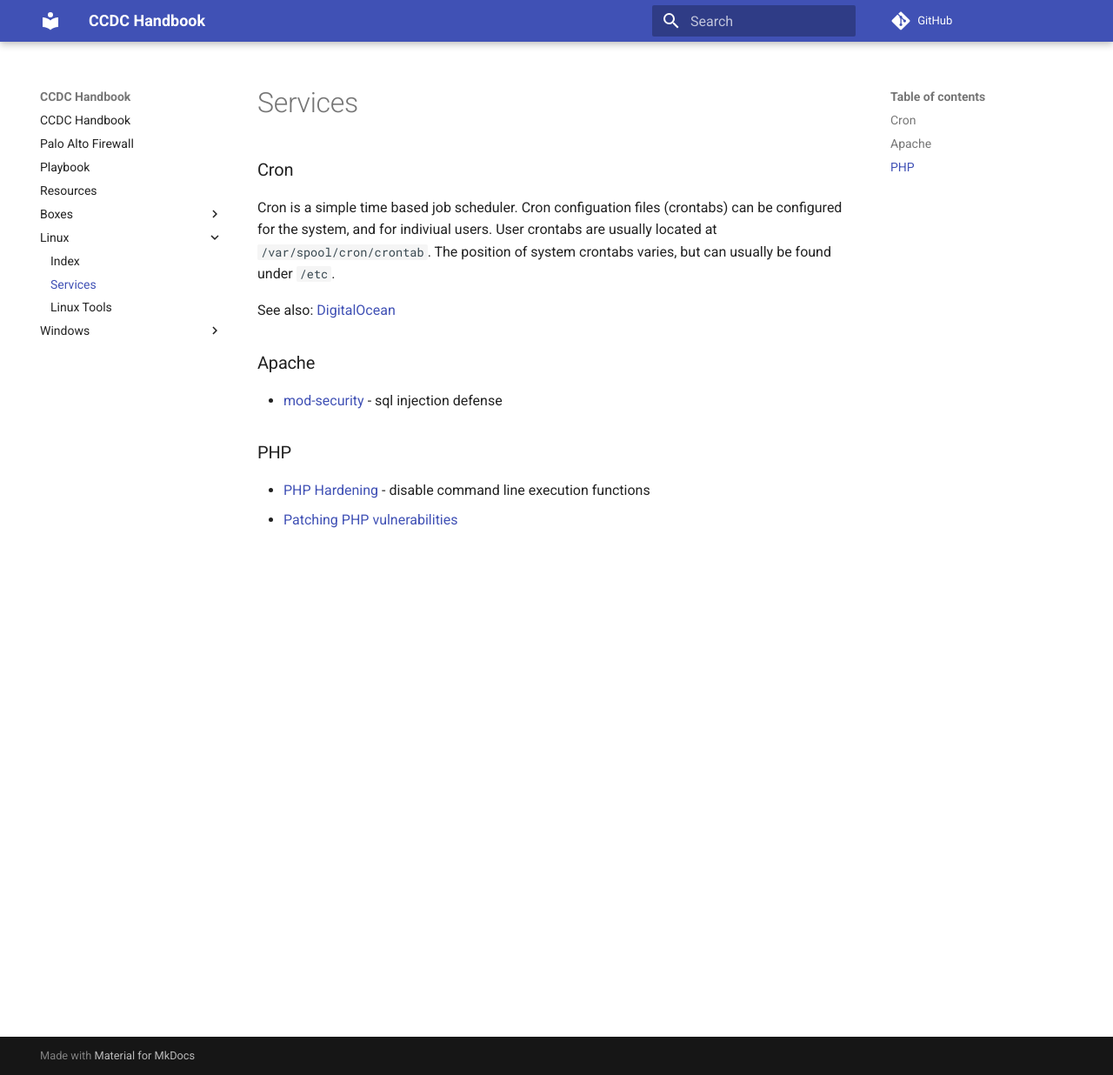
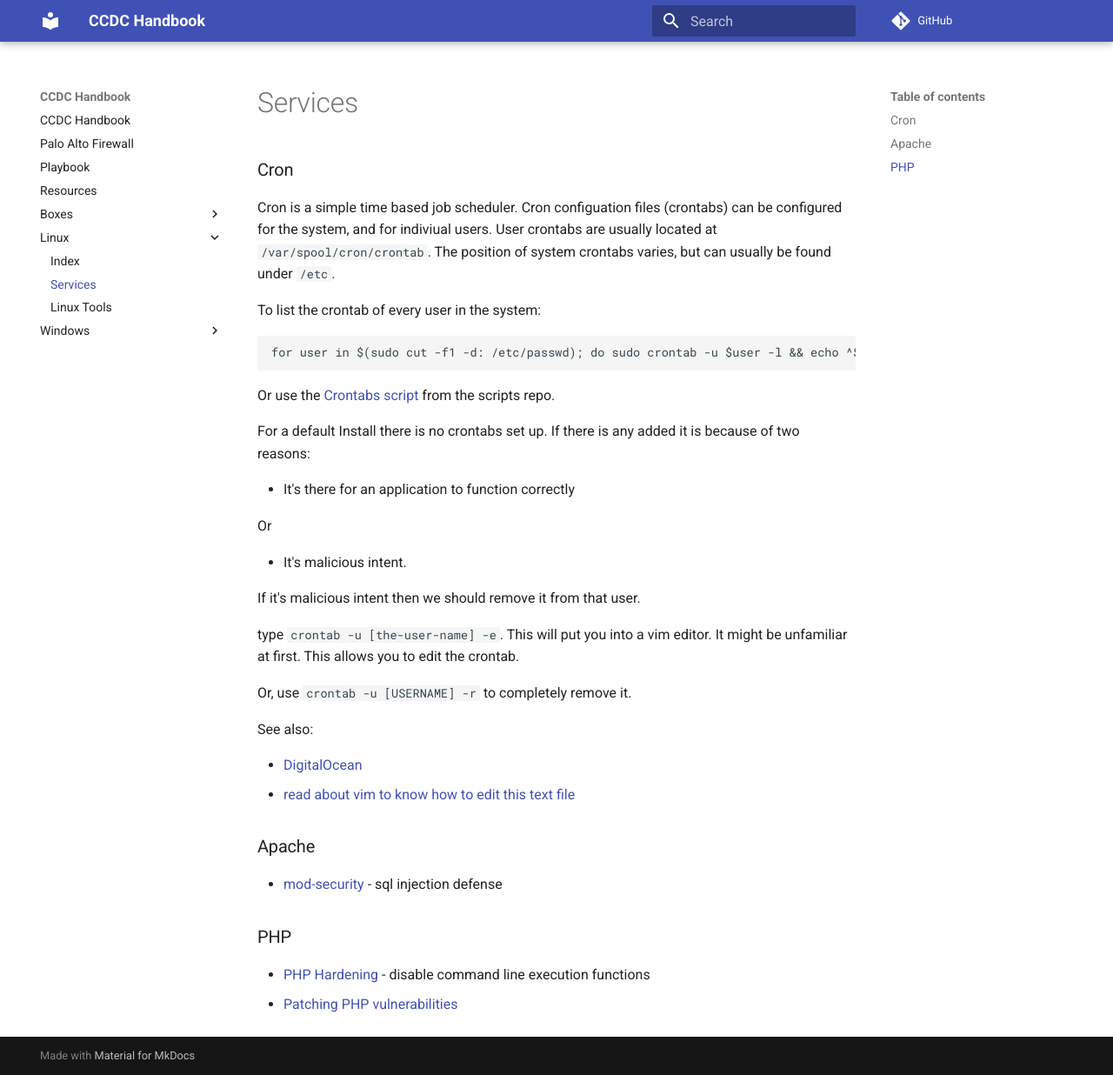
Before and after one commit to ius-csg/ccdc-handbook, an MkDocs documentation site: the page built from docs/Linux/services.md, in a window 1280 px wide and 1236 px high. Shown: the whole window at 87% size. Built offline with MkDocs 1.6.1 and Material for MkDocs 9.7.7, drawn with Linux system fonts in a browser that asks for light colours; comment, search, counter and statistics services are not loaded.

Commit message:
Move cron to services file and combine content

````diff
--- a/docs/Linux/services.md
+++ b/docs/Linux/services.md
@@ -1,7 +1,34 @@
 ### Cron
 Cron is a simple time based job scheduler. Cron configuation files (crontabs) can be configured for the system, and for indiviual users. User crontabs are usually located at `/var/spool/cron/crontab`. The position of system crontabs varies, but can usually be found under `/etc`.
 
-See also: [DigitalOcean](https://www.digitalocean.com/community/tutorials/how-to-use-cron-to-automate-tasks-on-a-vps)
+
+
+To list the crontab of every user in the system:
+```bash
+for user in $(sudo cut -f1 -d: /etc/passwd); do sudo crontab -u $user -l && echo ^$user; done
+```
+
+Or use the [Crontabs script](https://github.com/ius-csg/scripts/blob/master/linux/crontabs.sh) from the scripts repo.
+
+For a default Install there is no crontabs set up. If there is any added it is because of two reasons:
+
+* It's there for an application to function correctly
+
+Or
+
+* It's malicious intent.
+
+
+If it's malicious intent then we should remove it from that user.
+
+type `crontab -u [the-user-name] -e`. This will put you into a vim editor. It might be unfamiliar at first. This allows you to edit the crontab.
+
+Or, use `crontab -u [USERNAME] -r` to completely remove it.
+
+See also:
+
+* [DigitalOcean](https://www.digitalocean.com/community/tutorials/how-to-use-cron-to-automate-tasks-on-a-vps)
+* [read about vim to know how to edit this text file](tools.md#vim)
 
 
 ### Apache
````
Also changed, not shown: docs/Linux/tools.md (+0 -24 lines).
